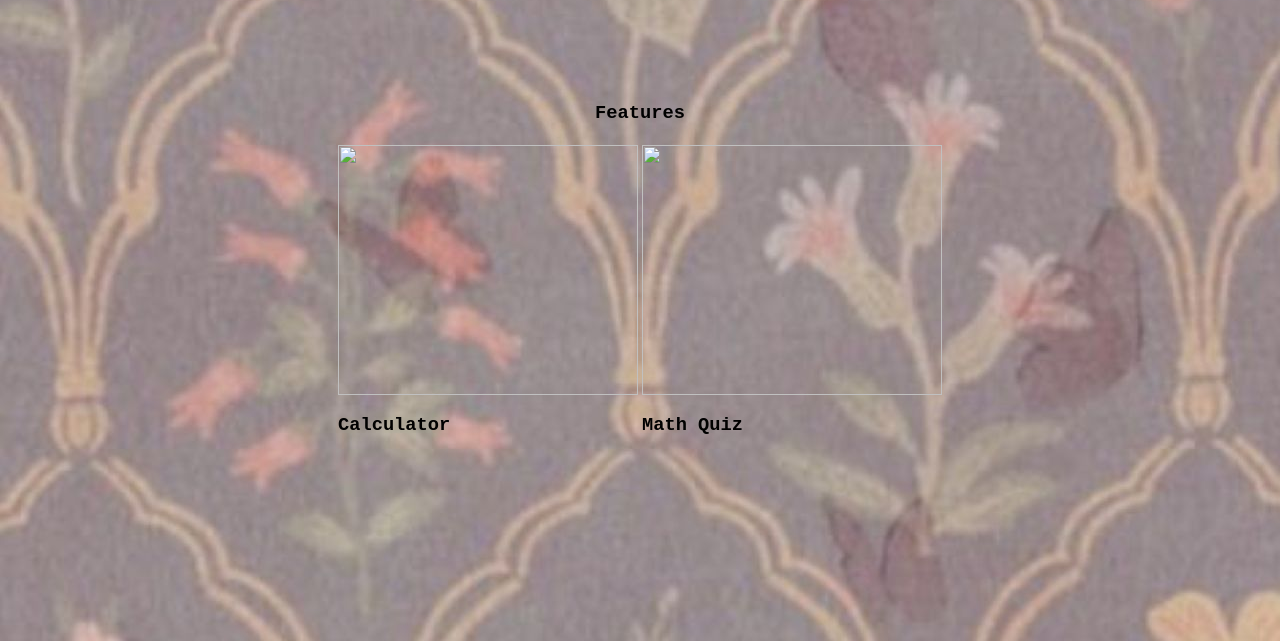
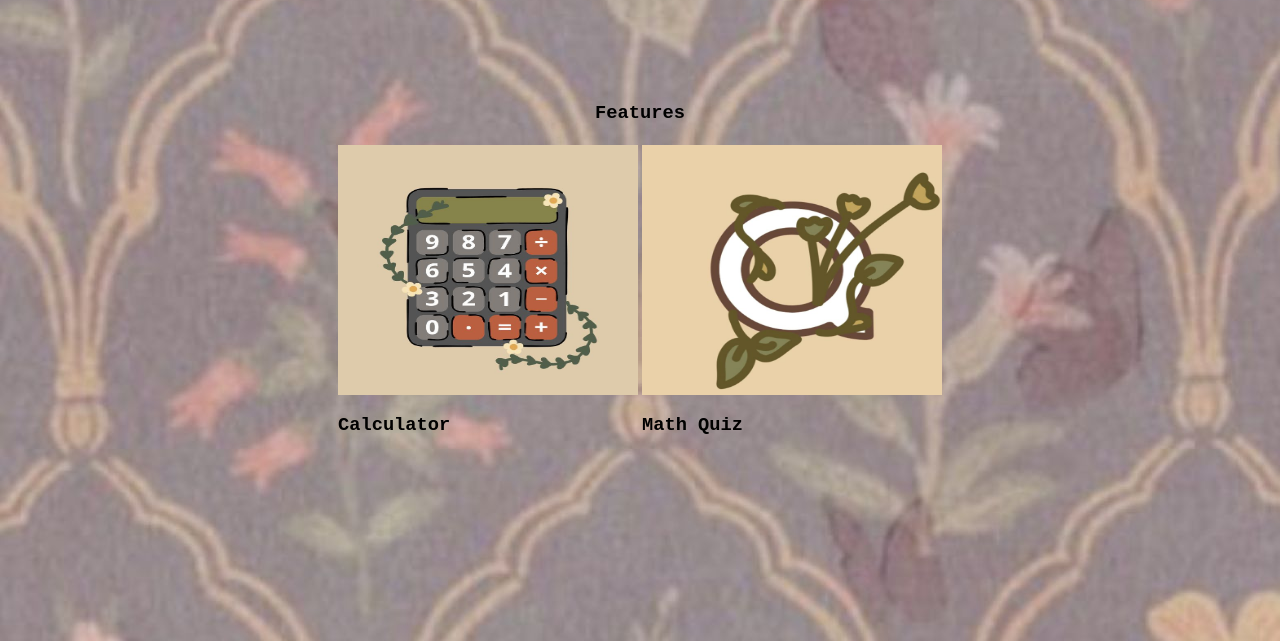
Before and after one commit to Sara-lab525/CodeFusion, a plain HTML site: page index.html in a window 1280 px wide. Shown: the part 159-800 px from the top of the page. Drawn offline with Linux system fonts and the light colour scheme.

Commit message:
Update index.html

```diff
--- a/index.html
+++ b/index.html
@@ -22,13 +22,13 @@ BODY{background-repeat: no-repeat;background-image:url(download\ \(2\).jpg);colo
     <tr>
         <td>
             <a href="calculator.html">
-                <Img Src = cottagecore calculator icon.jpg style=width:300px;height:250px>
+                <Img Src = "cottagecore calculator icon.jpg" style=width:300px;height:250px>
                 </a>
                 <h3 style="font-family: 'Courier New', Courier, monospace;">Calculator</h3>
             </td>
     <td>
         <a href="calculator.html">
-        <Img Src =Quizlet app icon pastel cottagecore aesthetic.jpg style=width:300px;height:250px>
+        <Img Src = "Quizlet app icon pastel cottagecore aesthetic.jpg" style=width:300px;height:250px>
             </a>
             <h3 style="font-family: 'Courier New', Courier, monospace;">Math Quiz</h3></td>
     </tr>
```
